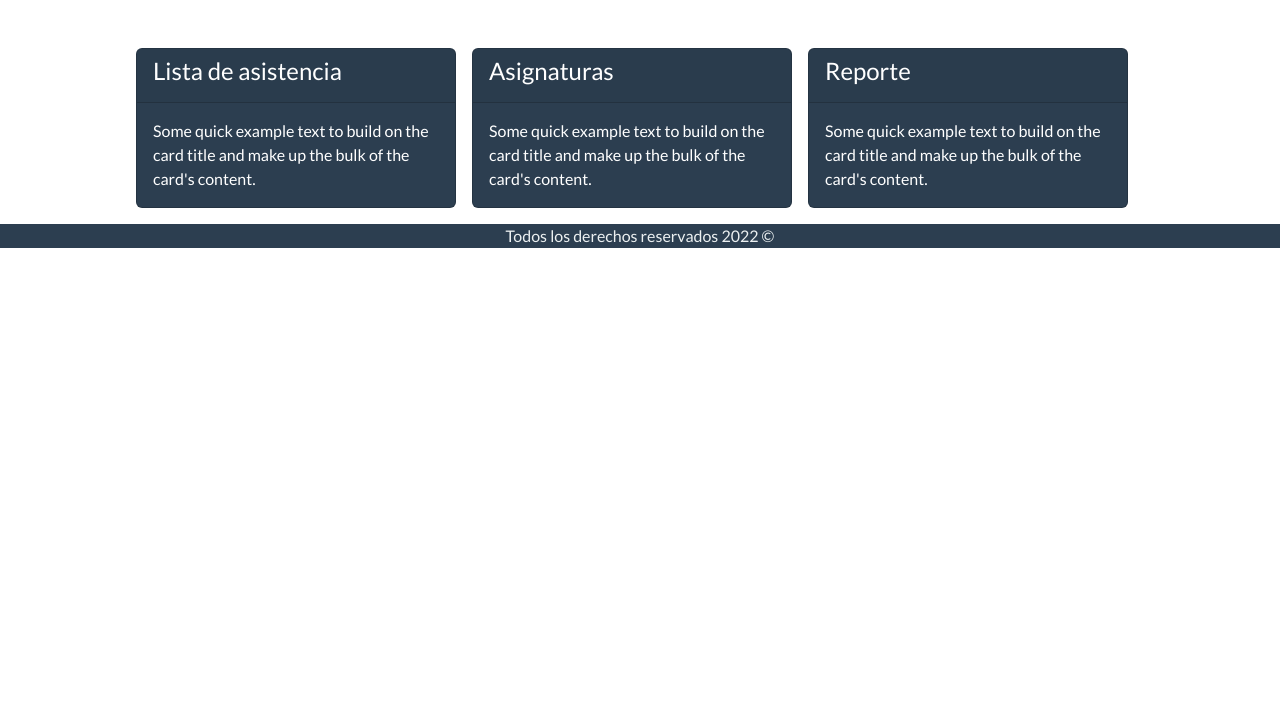
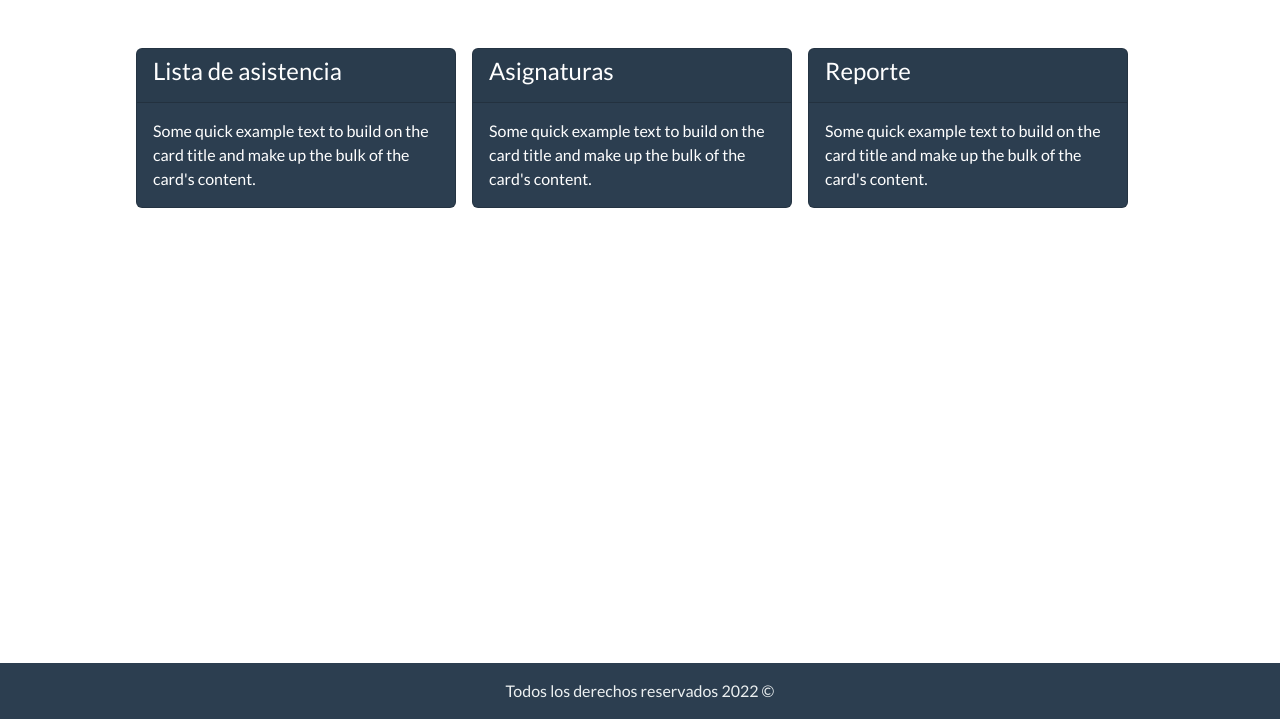
Before and after one commit to Jeflh/Easy-Professor, a PHP site: template views/V_verPanel.php in a window 1280 px wide. Shown: the part 81-800 px from the top of the page. Run offline with PHP 8.4, Linux system fonts and the light colour scheme; the template is opened without the code that fills it, so the values that code supplies are empty.

Commit message:
Fijar footer al fin de la página.

```diff
--- a/includes/footer.php
+++ b/includes/footer.php
@@ -1,5 +1,5 @@
-<footer class="bg-primary">
-    <p class="text-center text-light">Todos los derechos reservados <?php echo date('Y'); ?> &copy;</p>
+<footer class="bg-primary w-100" style="position: absolute; bottom: 0;">
+    <p class="text-center text-light mt-3">Todos los derechos reservados <?php echo date('Y'); ?> &copy;</p>
 </footer>
 
 <script src="https://cdn.jsdelivr.net/npm/bootstrap@5.2.2/dist/js/bootstrap.bundle.min.js" integrity="sha384-OERcA2EqjJCMA+/3y+gxIOqMEjwtxJY7qPCqsdltbNJuaOe923+mo//f6V8Qbsw3" crossorigin="anonymous">
```
